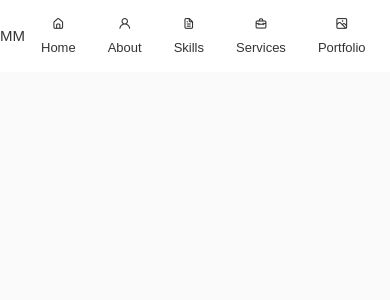
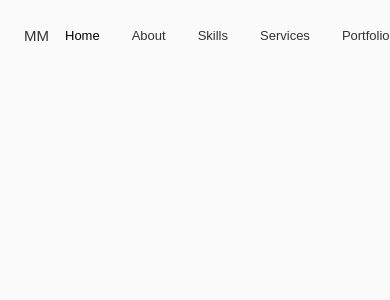
Before and after one commit to martinmorondo/portfolio-con-react, a React (Vite) app: page / in a window 390 px wide. Shown: the top 300 px of the page. Built offline with nearby package versions, Linux system fonts and the light colour scheme.

Commit message:
added a media query for max devices at 998px

```diff
--- a/src/App.css
+++ b/src/App.css
@@ -159,3 +159,12 @@
   display: inline-flex;
   align-items: center;
 }
+
+/* BREAKPOINTS  */
+/* For large devices  */
+@media screen and (max-width: 992px) {
+  .container {
+    margin-left: var(--mb-1-5);
+    margin-right: var(--mb-1-5);
+  }
+}
--- a/src/components/header/Header.jsx
+++ b/src/components/header/Header.jsx
@@ -10,7 +10,7 @@
         <div className='nav-menu'>
           <ul className='nav-list grid'>
             <li className='nav-item'>
-              <a href = "#home" className='nav-link'>
+              <a href = "#home" className='nav-link active-link'>
                 <i className='uil uil-estate nav-icon'></i>Home
               </a>
             </li>
--- a/src/components/header/header.css
+++ b/src/components/header/header.css
@@ -4,7 +4,7 @@
     top: 0;
     left: 0;
     z-index: var(--z-fixed);
-    background-color: var(--container-color);
+    background-color: var(--body-color);
 }
 
 .nav {
@@ -36,7 +36,14 @@
     transition: .3s;
 }
 
+.nav-icon,
 .nav-close,
 .nav-toggle {
     display: none;
 }
+
+/* ACTIVE LINK  */
+.active-link,
+.nav-link:hover {
+    color: var(--title-color-dark);
+}
```
